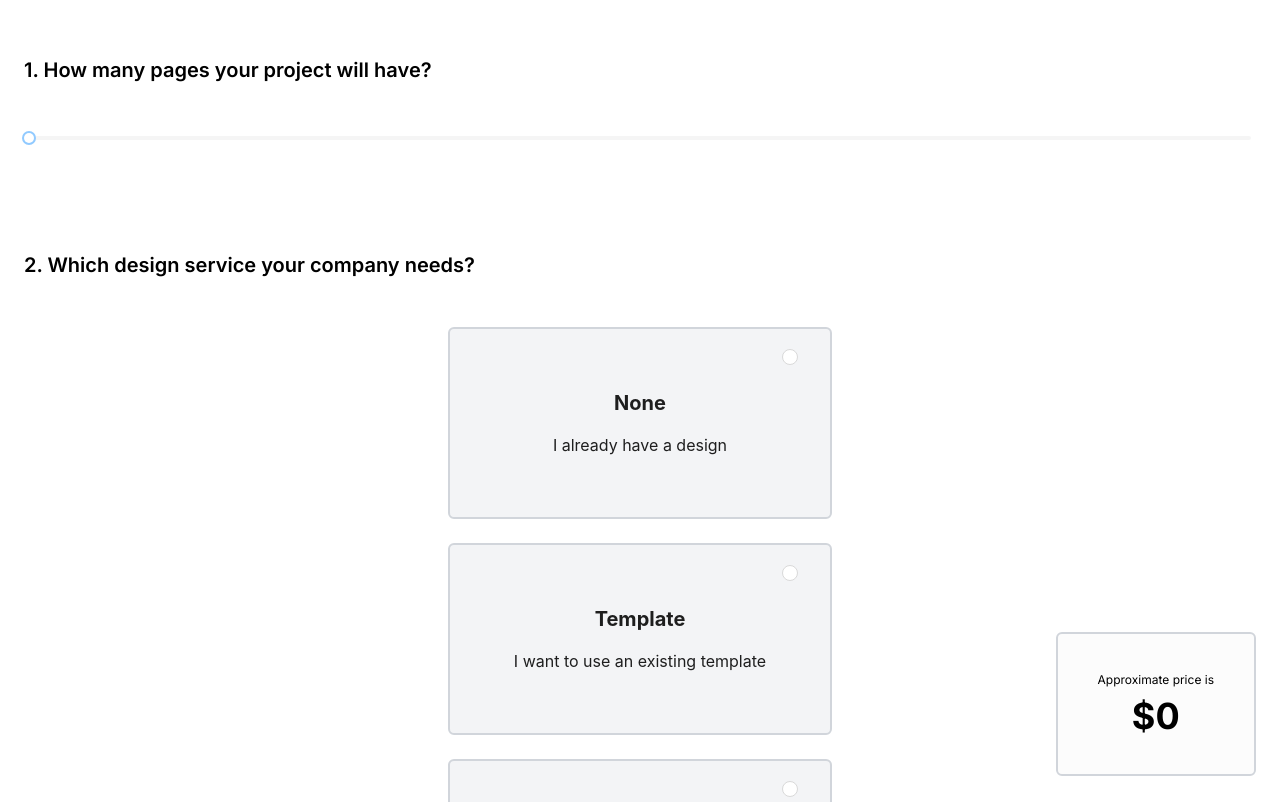
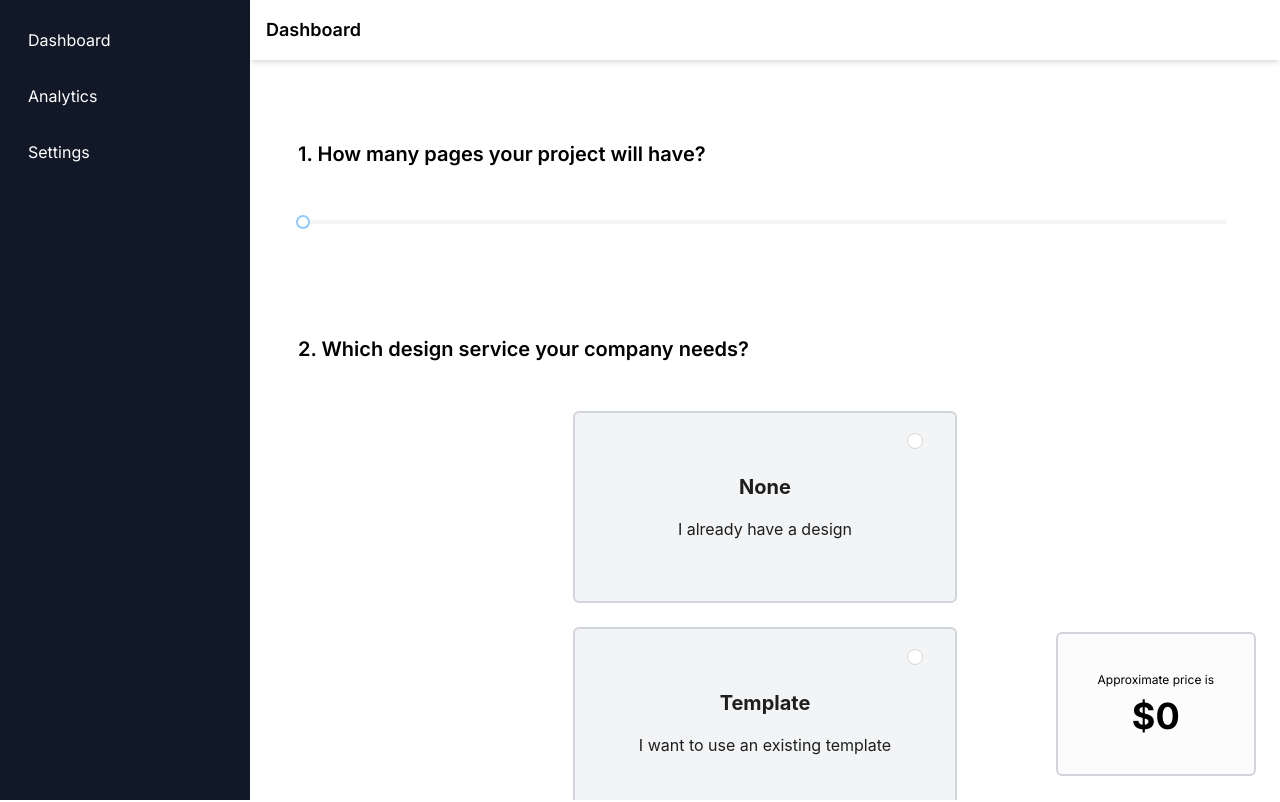
Before and after one commit to kevinshirley/quote-form, a Next.js app: page /dashboard in a window 1280 px wide. Shown: the top 802 px of the page. Built offline with nearby package versions, Linux system fonts and the light colour scheme.

Commit message:
Dashboard layout

```diff
--- a/src/app/dashboard/layout.tsx
+++ b/src/app/dashboard/layout.tsx
@@ -21,7 +21,31 @@ export default function RootLayout({
     <html lang='en'>
       <body className={inter.className}>
         <AppContextProvider>
-          {children}
+          <main className="grid h-screen grid-cols-[250px_1fr] grid-rows-[auto_1fr]">
+            {/* Sidebar (Fixed / Sticky) */}
+            <aside className="bg-gray-900 text-white p-4 h-screen sticky top-0">
+              <nav>
+                <ul className="space-y-2">
+                  <li className="p-3 hover:bg-gray-700 rounded">Dashboard</li>
+                  <li className="p-3 hover:bg-gray-700 rounded">Analytics</li>
+                  <li className="p-3 hover:bg-gray-700 rounded">Settings</li>
+                </ul>
+              </nav>
+            </aside>
+
+            {/* Main Content Wrapper */}
+            <div className="grid grid-rows-[auto_1fr] h-screen">
+              {/* Top Bar (Fixed within Main Content) */}
+              <header className="bg-white p-4 shadow-md sticky top-0 z-10">
+                <h1 className="text-lg font-semibold">Dashboard</h1>
+              </header>
+
+              {/* Scrollable Main Content */}
+              <main className="p-6 overflow-y-auto h-full">
+                {children}
+              </main>
+            </div>
+          </main>
         </AppContextProvider>
         <Toaster position='top-right' />
       </body>
--- a/src/context/app-context.tsx
+++ b/src/context/app-context.tsx
@@ -48,11 +48,17 @@ export interface CurrentQuoteFormType {
   answer?: string | number | CurrentQuoteFormOptionType | CurrentQuoteFormOptionType[];
 }
 
+interface LoggedInUserType {
+  email: string;
+  password: string;
+}
+
 interface AppContextProviderType {
   currentQuoteForm: CurrentQuoteFormType[] | null;
   setCurrentQuoteForm: Dispatch<SetStateAction<CurrentQuoteFormType[] | null>>;
   setQuoteFormPrice: Dispatch<SetStateAction<number | null>>;
   quoteFormPrice: number | null;
+  loggedInUser: LoggedInUserType | null;
 }
 
 export const AppContext = createContext<AppContextProviderType | null>(null);
@@ -60,6 +66,7 @@ export const AppContext = createContext<AppContextProviderType | null>(null);
 export default function AppContextProvider({ children }: { children: ReactNode }) {
   const [currentQuoteForm, setCurrentQuoteForm] = useState<CurrentQuoteFormType[] | null>(currentQuoteFormData);
   const [quoteFormPrice, setQuoteFormPrice] = useState<number | null>(0);
+  const [loggedInUser, setLoggedInUser] = useState<LoggedInUserType | null>(null);
 
   useEffect(() => {
     if (currentQuoteForm) {
@@ -85,6 +92,15 @@ export default function AppContextProvider({ children }: { children: ReactNode }
     }
   }, [currentQuoteForm])
 
+  useEffect(() => {
+    const storedUserSignedin = localStorage.getItem('user');
+    const userSignedin = storedUserSignedin ? JSON.parse(storedUserSignedin) : null;
+
+    if (userSignedin) {
+      setLoggedInUser(userSignedin);
+    }
+  }, [])
+
   return (
     <AppContext.Provider
       value={{
@@ -92,6 +108,7 @@ export default function AppContextProvider({ children }: { children: ReactNode }
         setCurrentQuoteForm,
         quoteFormPrice,
         setQuoteFormPrice,
+        loggedInUser,
       }}
     >
       {children}
```
